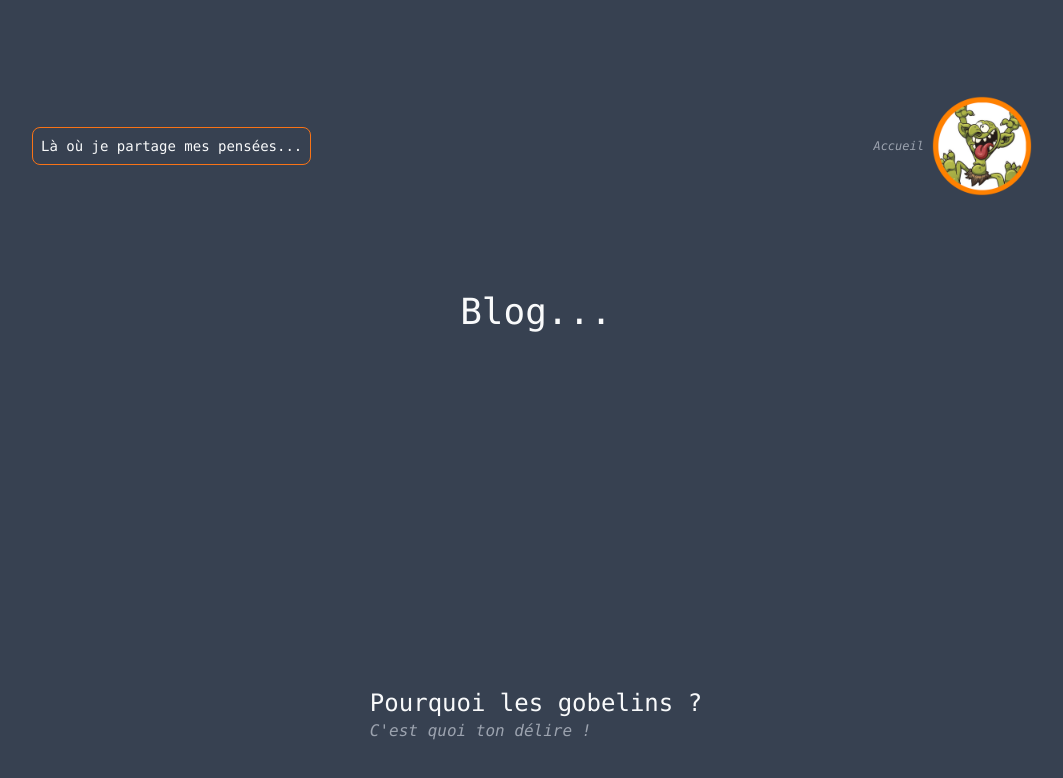
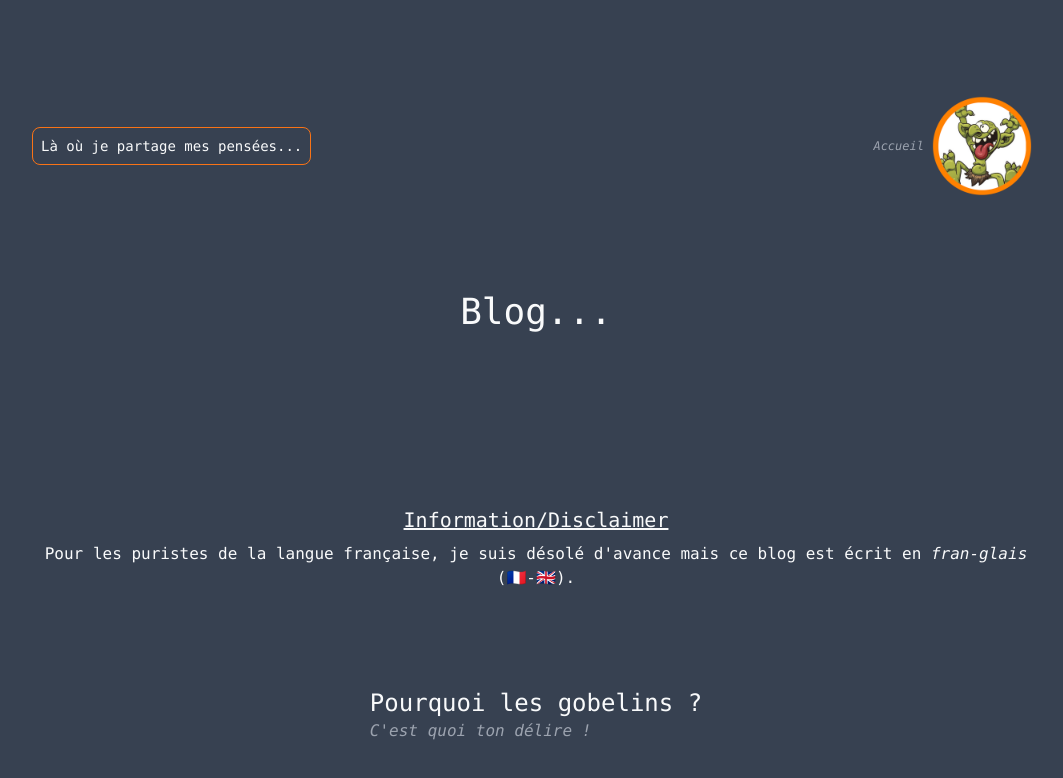
Before and after one commit to Maeevick/goblins-impact, a Next.js app: page /blog in a window 1280 px wide. Shown: the top 778 px of the page, without its empty margins (104-1167 px from the left). Built offline with nearby package versions, Linux system fonts and the light colour scheme.

Commit message:
feat: blog disclaimer

```diff
--- a/src/app/blog/page.tsx
+++ b/src/app/blog/page.tsx
@@ -15,6 +15,14 @@ export default function Blog() {
     <>
       <Header description={`${BLOG_DATA.header}`} action={<HomeLink />} />
       <PageTitle title={`${BLOG_DATA.title}...`} />
+      <article className="pb-20 text-center">
+        <h3 className="text-xl my-2 underline">Information/Disclaimer</h3>
+        <p>
+          Pour les puristes de la langue française, je suis désolé d&apos;avance
+          mais ce blog est écrit en <em>fran-glais</em>{" "}
+          (&#127467;&#127479;-&#127468;&#127463;).
+        </p>
+      </article>
       <CardLayout data={getBlogPosts()} />
     </>
   );
```
